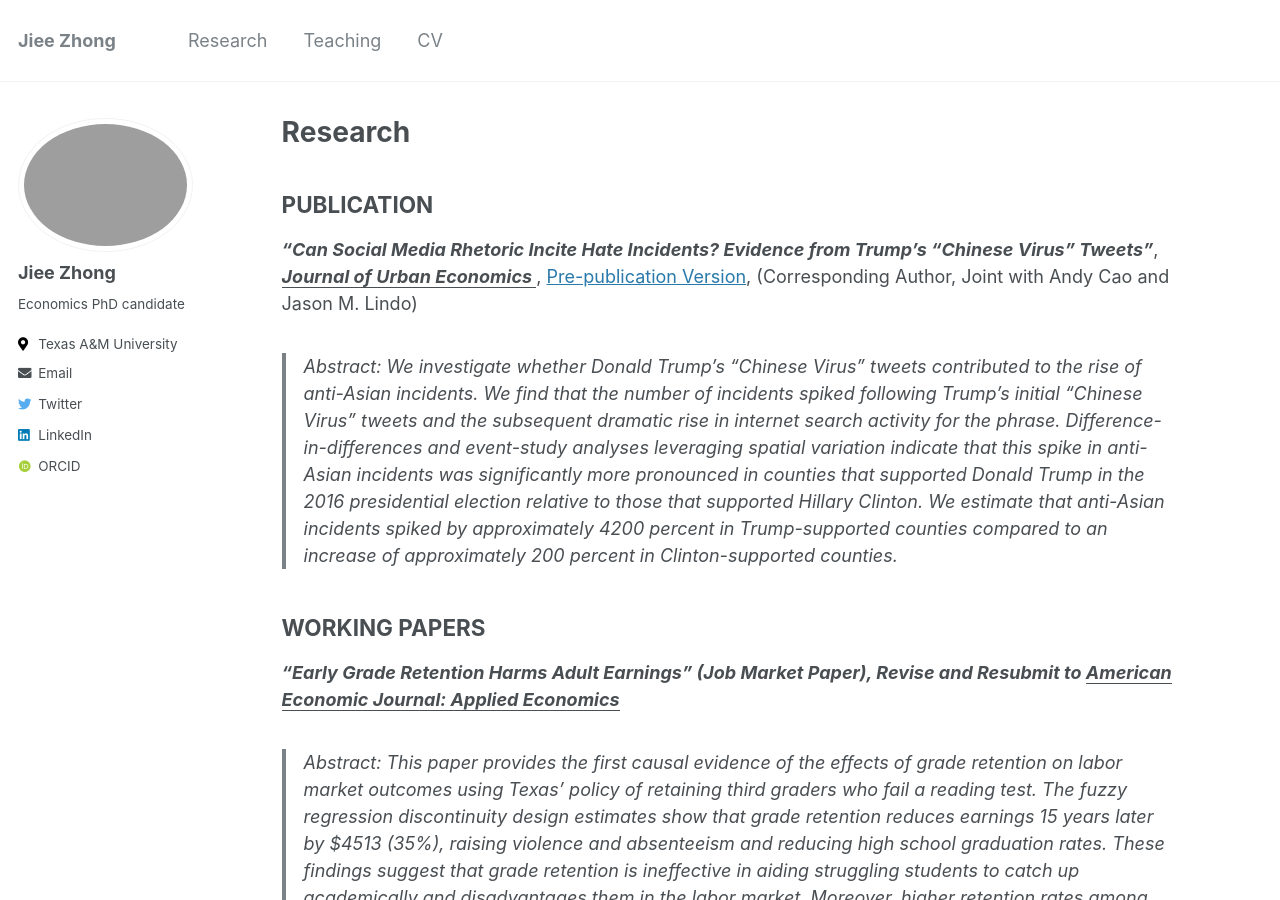
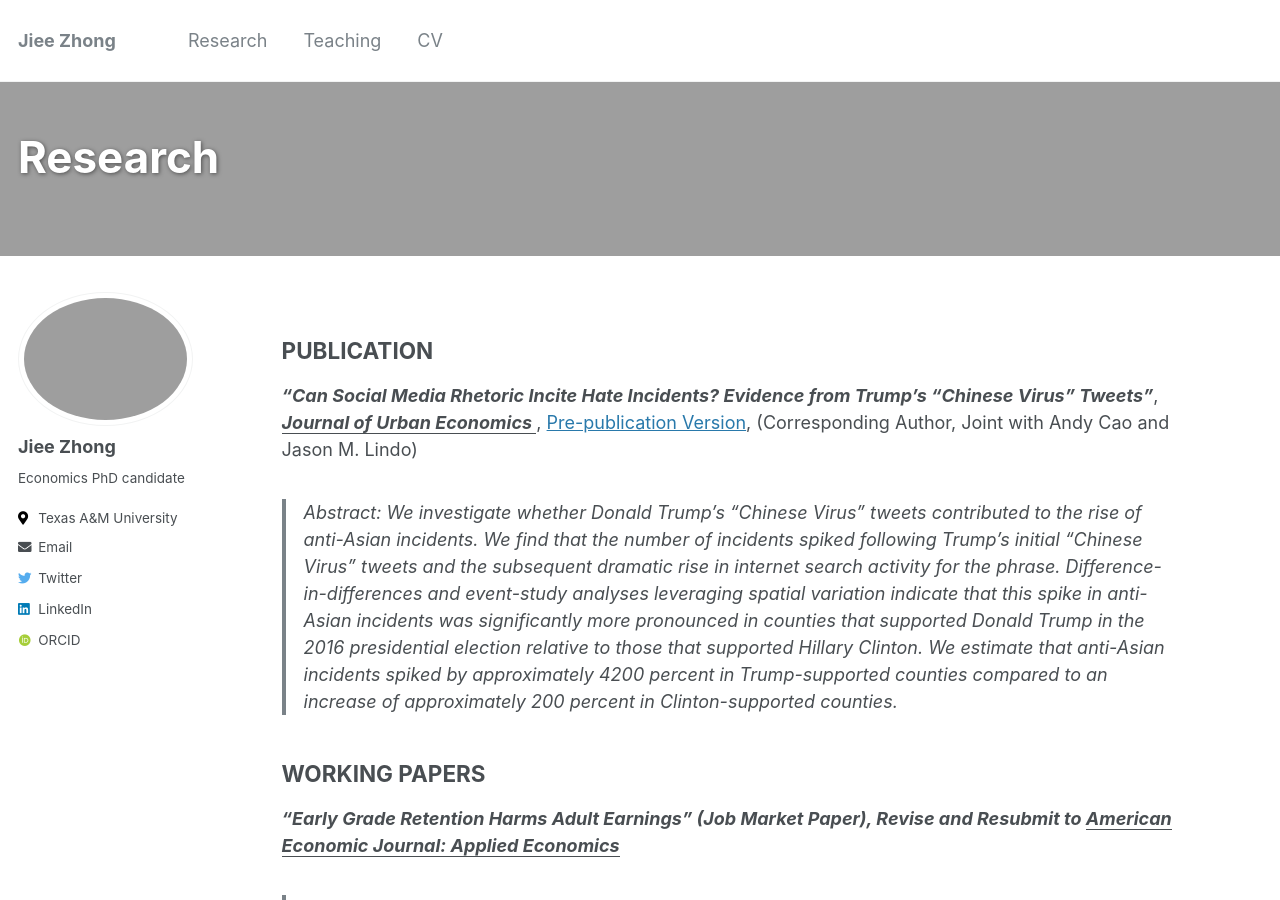
Before and after one commit to jieezhong/jieezhong.github.io, a Jekyll site: the page built from _pages/research.md, in a window 1280 px wide and 900 px high. Built offline with Jekyll 4.4.1, drawn with Linux system fonts in a browser that asks for light colours; some web fonts are replaced.

Commit message:
Update research.md

```diff
--- a/_pages/research.md
+++ b/_pages/research.md
@@ -3,6 +3,8 @@ layout: archive
 title: "Research"
 permalink: /research/
 author_profile: true
+header:
+  overlay_image: jenner_beach4.jpg
 
 ---
 ## PUBLICATION
```
